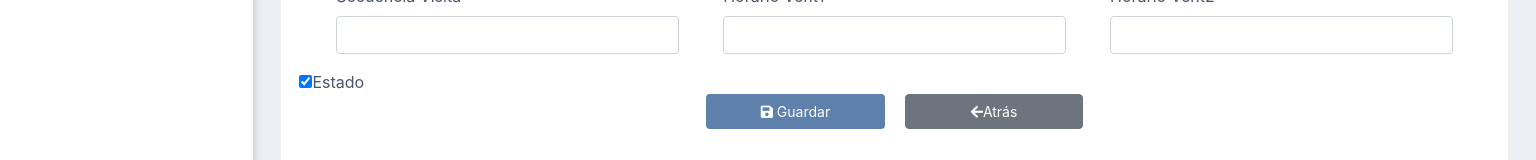
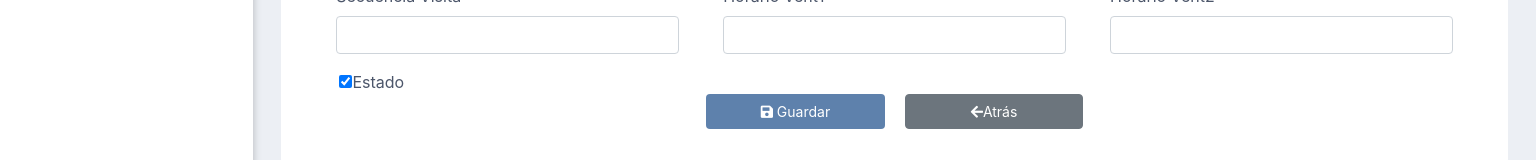
Before and after one commit to Linkhub-git/economysa-motor-front, a React (Create React App) app: page /motor/form-motor in a window 1536 px wide. Shown: the part 488-648 px from the top of the page. Built offline with nearby package versions, Linux system fonts and the light colour scheme.

Commit message:
Position the content of the checkbox

```diff
--- a/src/components/Formularios/Formularios.css
+++ b/src/components/Formularios/Formularios.css
@@ -13,6 +13,10 @@
     margin-inline-end: 0px;
     font-weight: bold;
     margin: 17px 0 10px;
+}
+.chexboxContainer{
+    position: relative;
+    left: 4px;
 }
 .btn-formContainer{
     display: flex;
@@ -59,6 +63,11 @@
         margin-right: 20px;
     }
 }
+@media only screen and (min-width: 1000px){
+    .chexboxContainer{
+        left: 32px;
+    }
+}
 @media only screen and (min-width: 1200px){
     .btn-formContainer{
         width: 15%;
@@ -74,3 +83,13 @@
         width: 100%;
     }
 }
+@media only screen and (min-width: 1350px){
+    .chexboxContainer{
+        left: 40px;
+    }
+}
+@media only screen and (min-width: 1600px){
+    .chexboxContainer{
+        left: 48px;
+    }
+}
```
Also changed, not shown: src/components/Formularios/FormularioMotores.js (+4 -4 lines).
